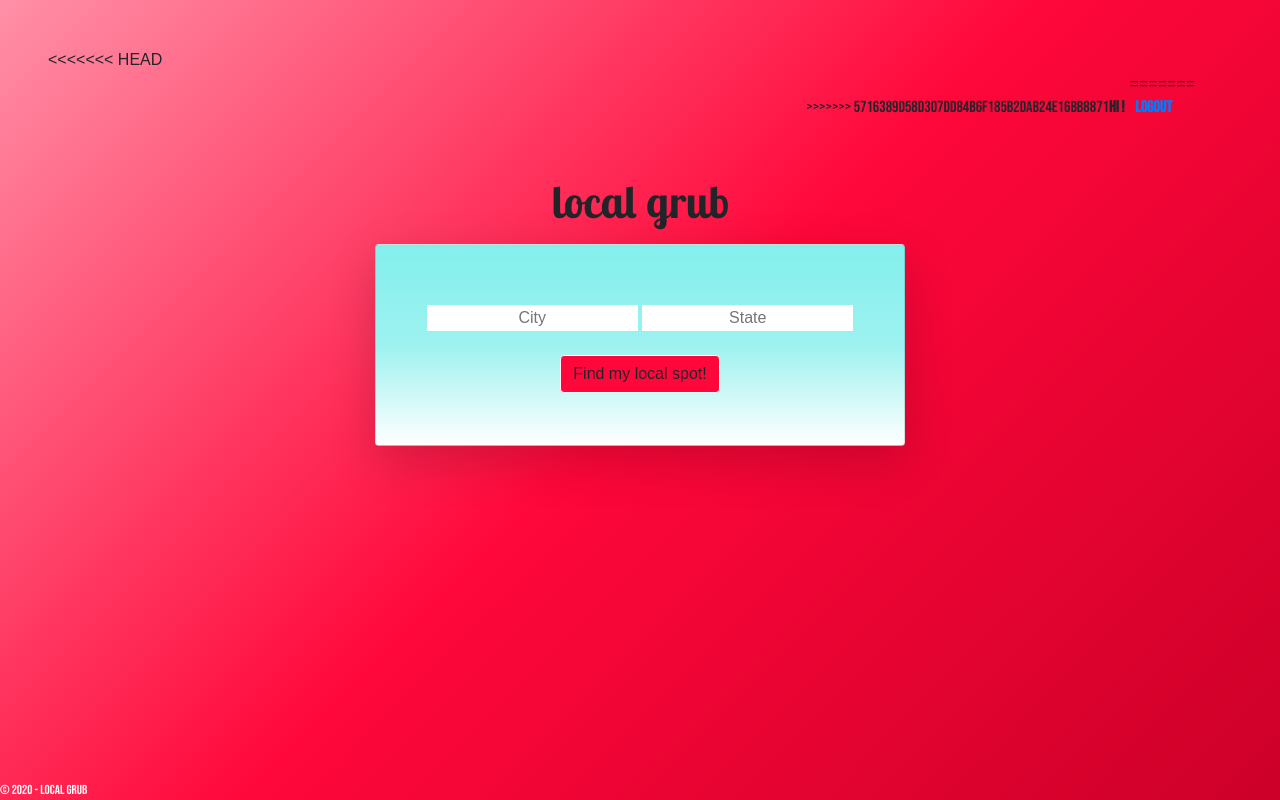
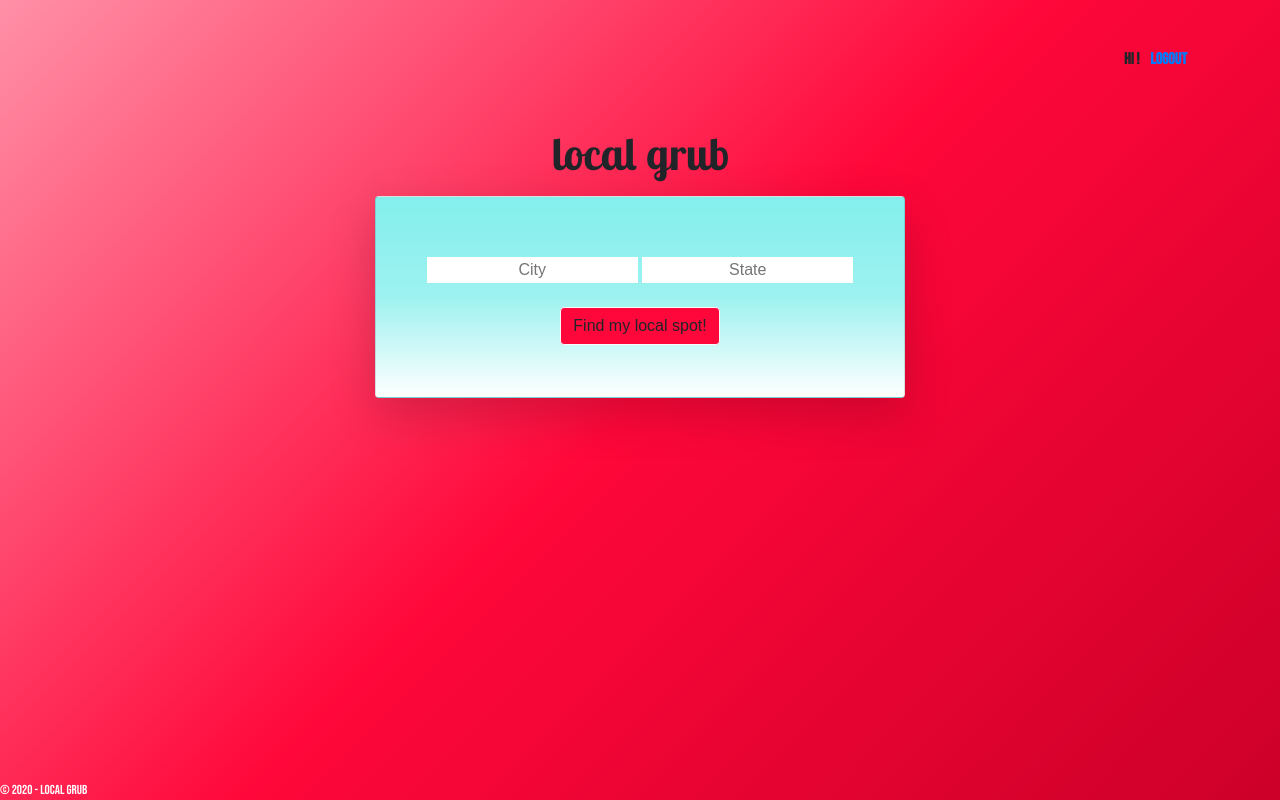
Before and after one commit to eplatvoet/localgrub, a website: page public/home.html in a window 1280 px wide. Drawn offline with nearby package versions, Linux system fonts and the light colour scheme; no server answers; a web font is replaced by a local one.

Commit message:
fixing merge conflicts

```diff
--- a/public/home.html
+++ b/public/home.html
@@ -33,11 +33,7 @@
 <body>
   <!-- NAV BAR -->
   <nav class="navbar bg-transparent p-5">
-<<<<<<< HEAD
-  <div class="container justify-content-end">
-=======
   <div class="container justify-content-end logout">
->>>>>>> 5716389d58d307dd84b6f185b2dab24e16bb8871
     <div class="navbar-header">
       Hi <span class="member-name"></span>!
           <span class="member-id"></span>
```
